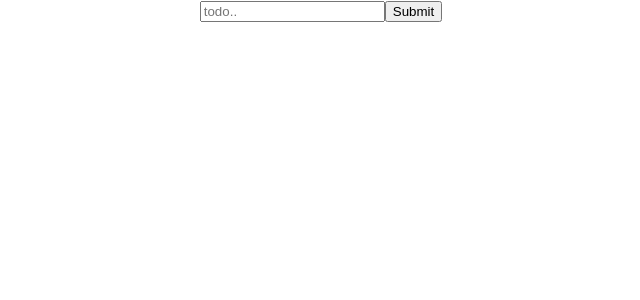
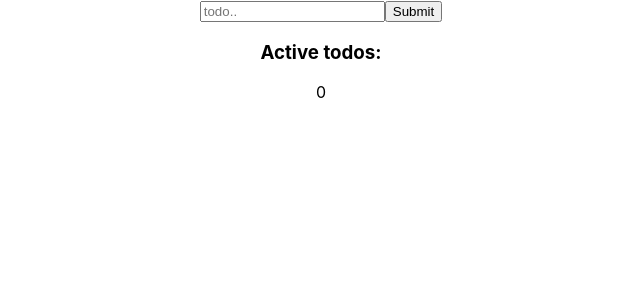
Before and after one commit to saimaar/React-ToDo-List, a React (Create React App) app: page / in a window 1280 px wide. Shown: the top 300 px of the page, without its empty margins (319-959 px from the left). Built offline with nearby package versions, Linux system fonts and the light colour scheme.

Commit message:
added filter func for active todos

```diff
--- a/src/App.js
+++ b/src/App.js
@@ -38,9 +38,10 @@ class App extends Component{
     })
   }
 
-
   render(){
-     console.log(this.state.todos);
+    //3. Show the number of active todos, Using Filter method
+//in the .filter method, if the condition is matched it keeps them
+    let filteredActiveTodos= this.state.todos.filter(todo => todo.completed === false)
     let displayTodos = this.state.todos.map(todo=> <Todo
       key={todo.id}
       todo={todo}
@@ -49,6 +50,7 @@ class App extends Component{
     <div className="App">
       <TodoForm addTodo={this.addTodo}/>
       {displayTodos}
+      <h3>Active todos:</h3>{filteredActiveTodos.length}
     </div>
   );
   }
```
Also changed, not shown: 1 other file (tests, documents, lock files or other folders).
